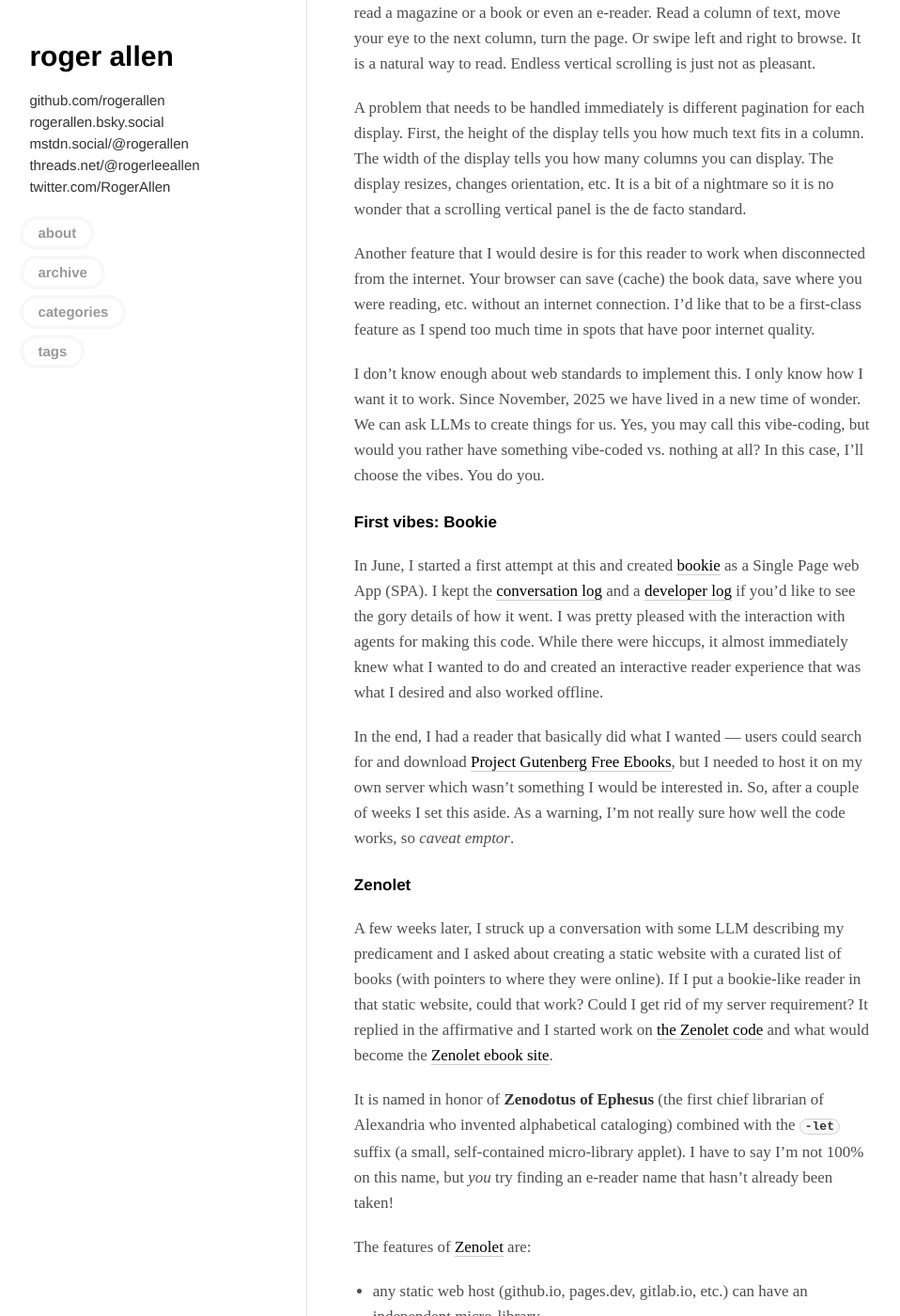
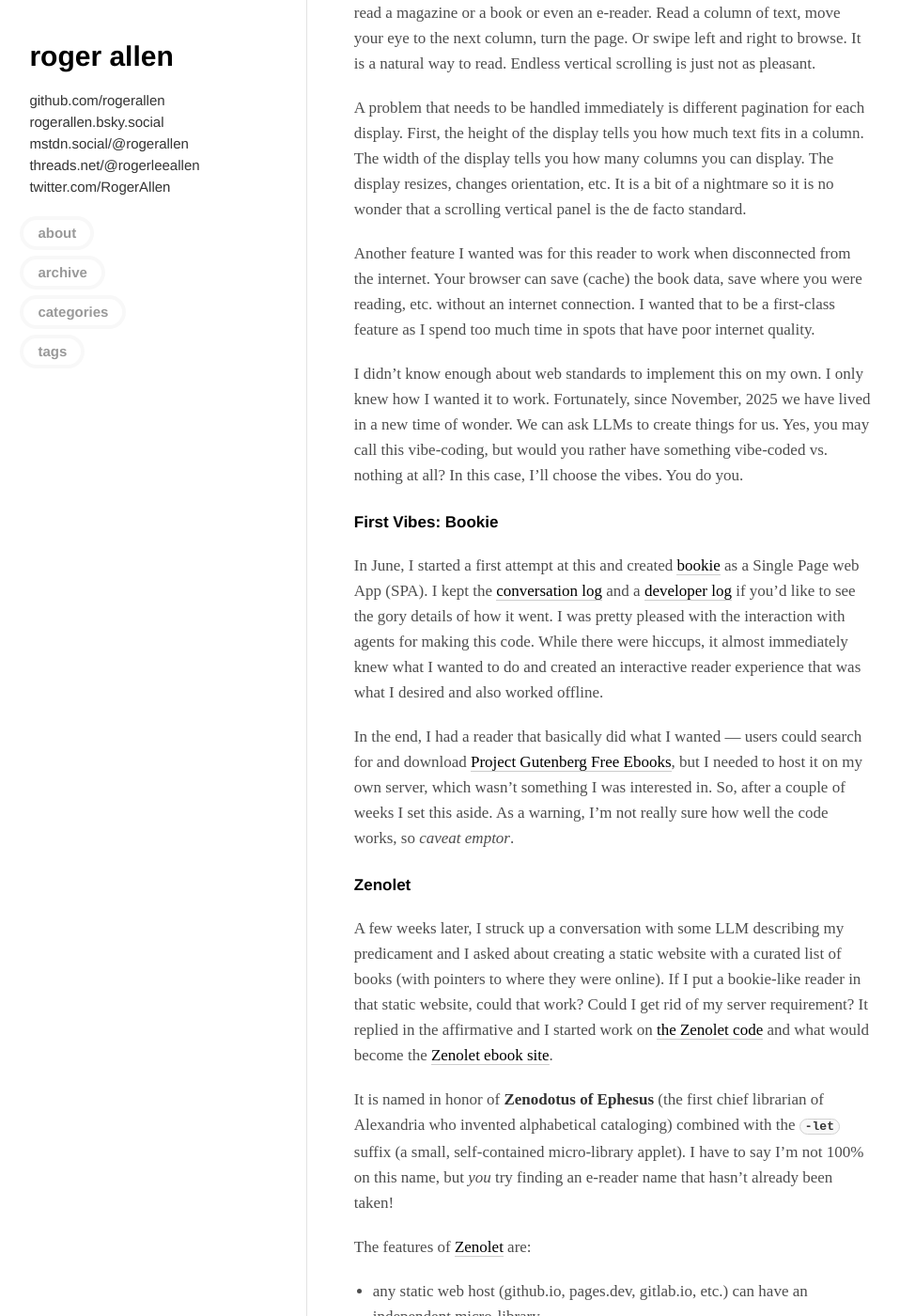
Before and after one commit to rogerallen/rogerallen.github.com, a Jekyll site: the page built from _posts/2026-10-23-zenolet.md, in a window 1280 px wide and 1400 px high, scrolled down 573 px. Shown: the whole window at 94% size, without its empty margins (7-965 px from the left). Built offline with Jekyll 4.4.1, drawn with Linux system fonts in a browser that asks for light colours.

Commit message:
fix some tenses

```diff
--- a/_posts/2026-10-23-zenolet.md
+++ b/_posts/2026-10-23-zenolet.md
@@ -23,15 +23,15 @@
 
 A problem that needs to be handled immediately is different pagination for each display. First, the height of the display tells you how much text fits in a column. The width of the display tells you how many columns you can display. The display resizes, changes orientation, etc. It is a bit of a nightmare so it is no wonder that a scrolling vertical panel is the de facto standard.
 
-Another feature that I would desire is for this reader to work when disconnected from the internet. Your browser can save (cache) the book data, save where you were reading, etc. without an internet connection. I'd like that to be a first-class feature as I spend too much time in spots that have poor internet quality.
+Another feature I wanted was for this reader to work when disconnected from the internet. Your browser can save (cache) the book data, save where you were reading, etc. without an internet connection. I wanted that to be a first-class feature as I spend too much time in spots that have poor internet quality.
 
-I don't know enough about web standards to implement this. I only know how I want it to work. Since November, 2025 we have lived in a new time of wonder. We can ask LLMs to create things for us. Yes, you may call this vibe-coding, but would you rather have something vibe-coded vs. nothing at all? In this case, I'll choose the vibes. You do you.
+I didn't know enough about web standards to implement this on my own. I only knew how I wanted it to work. Fortunately, since November, 2025 we have lived in a new time of wonder. We can ask LLMs to create things for us. Yes, you may call this vibe-coding, but would you rather have something vibe-coded vs. nothing at all? In this case, I'll choose the vibes. You do you.
 
-#### First vibes: Bookie
+#### First Vibes: Bookie
 
 In June, I started a first attempt at this and created [bookie](https://github.com/rogerallen/bookie) as a Single Page web App (SPA). I kept the [conversation log](https://github.com/rogerallen/bookie/blob/main/CONVERSATION.md) and a [developer log](https://github.com/rogerallen/bookie/blob/main/DEVLOG.md) if you'd like to see the gory details of how it went. I was pretty pleased with the interaction with agents for making this code. While there were hiccups, it almost immediately knew what I wanted to do and created an interactive reader experience that was what I desired and also worked offline.
 
-In the end, I had a reader that basically did what I wanted — users could search for and download [Project Gutenberg Free Ebooks](https://www.gutenberg.org/), but I needed to host it on my own server which wasn't something I would be interested in. So, after a couple of weeks I set this aside. As a warning, I'm not really sure how well the code works, so <em>caveat emptor</em>.
+In the end, I had a reader that basically did what I wanted — users could search for and download [Project Gutenberg Free Ebooks](https://www.gutenberg.org/), but I needed to host it on my own server, which wasn't something I was interested in. So, after a couple of weeks I set this aside. As a warning, I'm not really sure how well the code works, so <em>caveat emptor</em>.
 
 #### Zenolet
 
```
